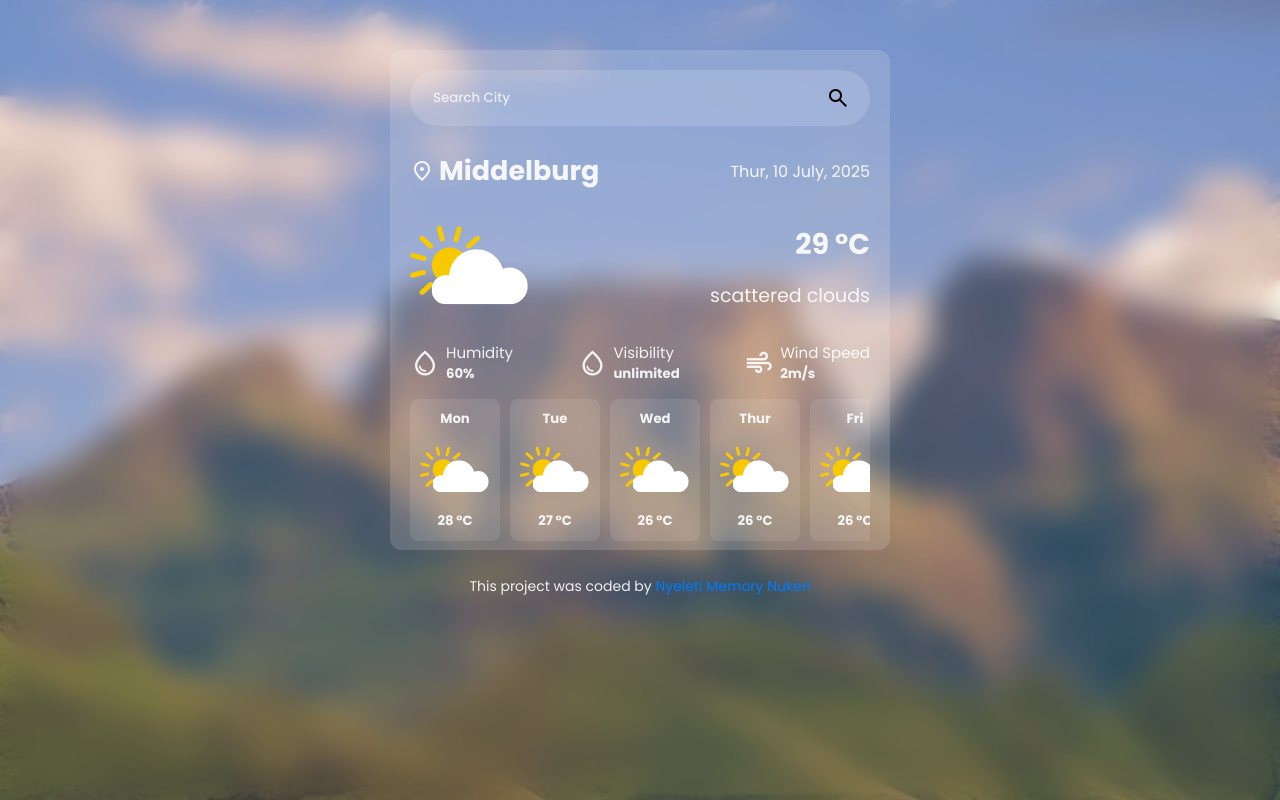
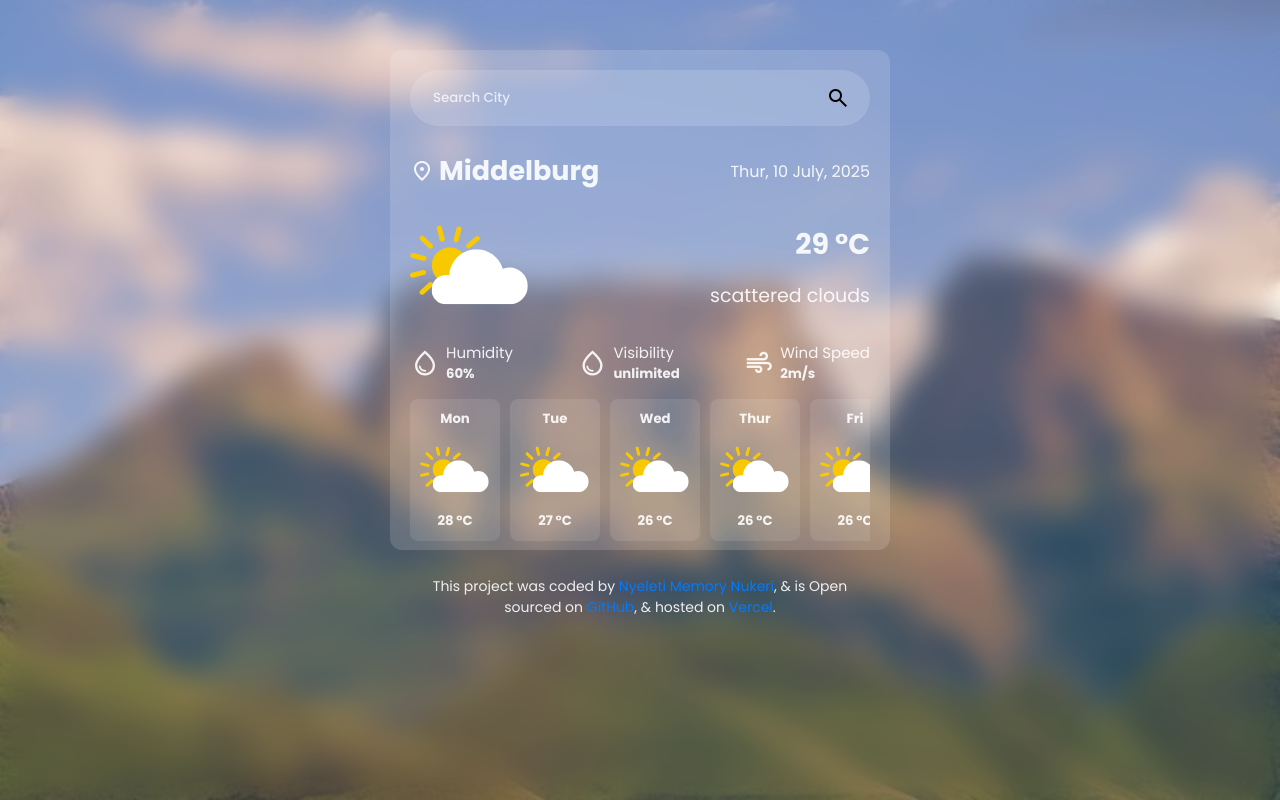
Before and after one commit to Nyeletinukeri/Weather-Project, a plain HTML site: page weather app/index.html in a window 1280 px wide. Drawn offline with nearby package versions, Linux system fonts and the light colour scheme; no server answers; files whose address does not match are found by name; a web font is replaced by a local one.

Commit message:
Update index.html

```diff
--- a/weather app/index.html
+++ b/weather app/index.html
@@ -106,9 +106,10 @@
             <h5 class="temperature">26 °C</h5>
         </div>
     </div>
-    <footer>
+   <footer>
         This project was coded by
-        <a href="https://github.com/Nyeletinukeri" target="_blank">Nyeleti Memory Nukeri</a>
+        <a href="https://github.com/Nyeletinukeri" target="_blank">Nyeleti Memory Nukeri</a>, & is Open sourced on <a href="https://github.com/Nyeletinukeri/Weather-Project" target="_blank">GitHub</a>,
+         & hosted on <a href="https://weather-project-nyel.netlify.app/" target="_blank">Vercel</a>.
 
       </footer>
     </section>
```
